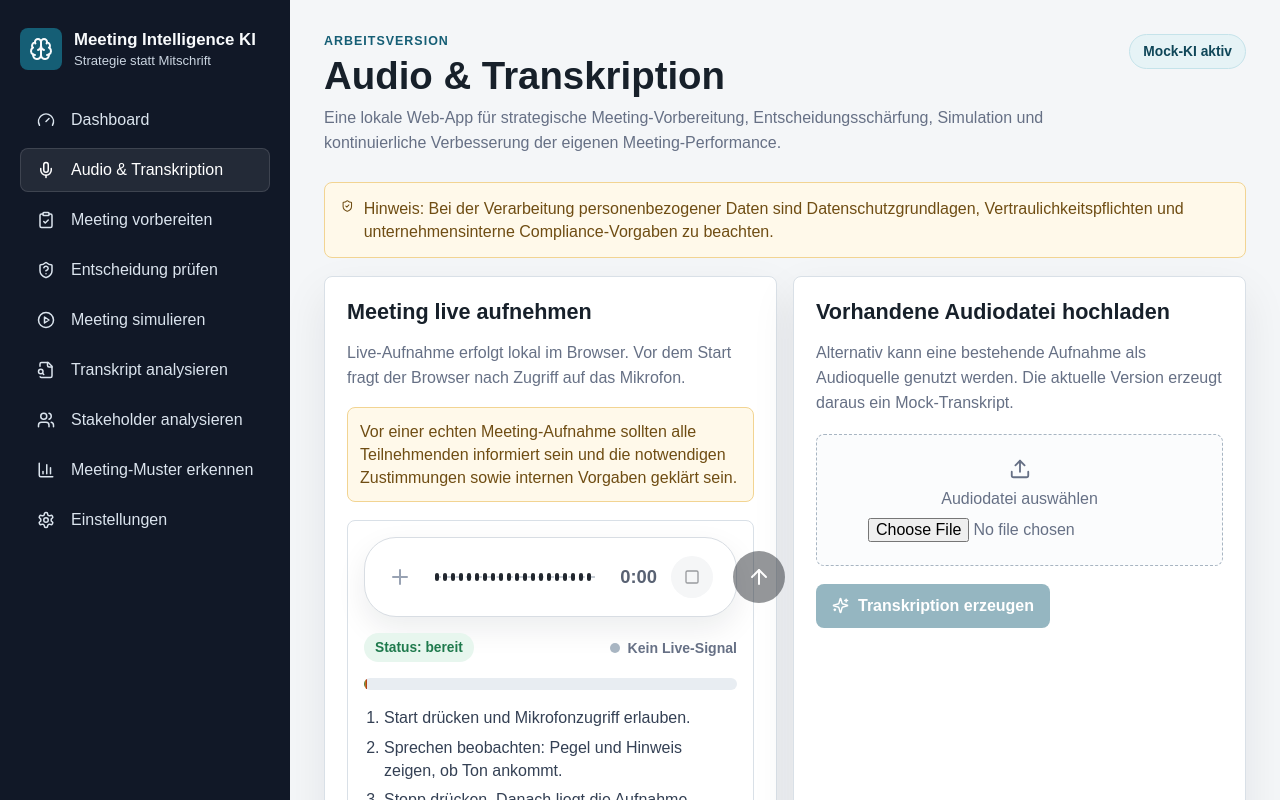
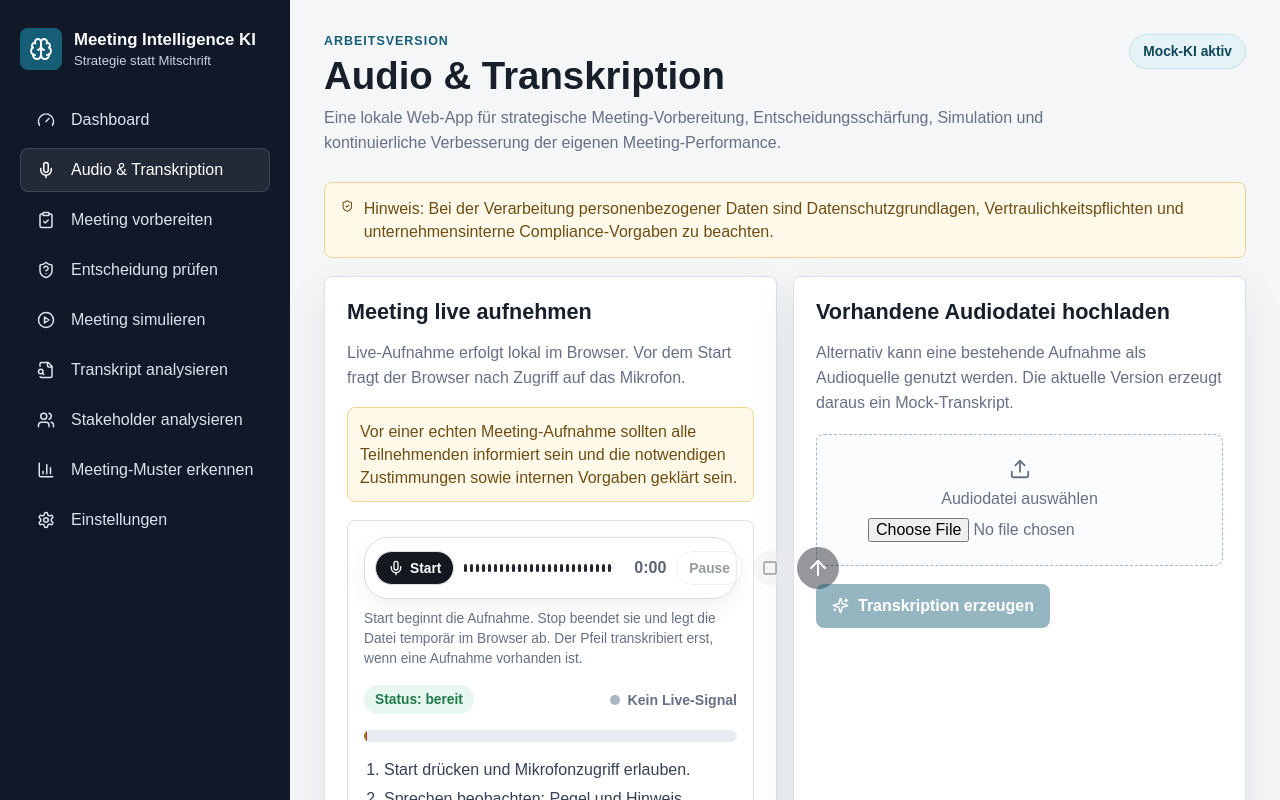
Before and after one commit to BM1964-25/Ki-Meeting, a Next.js app: page / in a window 1280 px wide. Both pictures are taken after a click on the button "Audio & Transkription". Shown: the top 800 px of the page. Built offline with nearby package versions, Linux system fonts and the light colour scheme.

Commit message:
Refine recorder controls

```diff
--- a/app/globals.css
+++ b/app/globals.css
@@ -331,17 +331,54 @@ h3 {
   align-items: center;
   background: #ffffff;
   border: 1px solid #d8dde3;
-  border-radius: 32px;
-  box-shadow: 0 12px 30px rgba(16, 24, 40, 0.08);
+  border-radius: 24px;
+  box-shadow: 0 8px 22px rgba(16, 24, 40, 0.06);
   display: grid;
-  gap: 14px;
-  grid-template-columns: 42px minmax(160px, 1fr) auto 48px 48px;
-  min-height: 78px;
-  padding: 13px 14px;
+  gap: 10px;
+  grid-template-columns: auto minmax(150px, 1fr) auto auto 34px 42px;
+  min-height: 62px;
+  padding: 9px 10px;
 }
 
 .recorder-composer--recording {
   border-color: #f2b8ad;
+}
+
+.recorder-start-button,
+.recorder-text-button {
+  align-items: center;
+  border: 1px solid var(--line);
+  border-radius: 999px;
+  display: inline-flex;
+  font-size: 0.86rem;
+  font-weight: 800;
+  gap: 6px;
+  min-height: 34px;
+  padding: 0 12px;
+}
+
+.recorder-start-button {
+  background: #15191f;
+  color: #ffffff;
+}
+
+.recorder-start-button:hover:not(:disabled) {
+  background: var(--primary-dark);
+}
+
+.recorder-text-button {
+  background: #ffffff;
+  color: var(--text);
+}
+
+.recorder-text-button:hover:not(:disabled) {
+  background: var(--surface-muted);
+}
+
+.recorder-start-button:disabled,
+.recorder-text-button:disabled {
+  cursor: not-allowed;
+  opacity: 0.45;
 }
 
 .recorder-icon-button {
@@ -349,24 +386,14 @@ h3 {
   border: 0;
   border-radius: 999px;
   display: inline-flex;
-  height: 42px;
+  height: 34px;
   justify-content: center;
-  width: 42px;
+  width: 34px;
 }
 
 .recorder-icon-button:disabled {
   cursor: not-allowed;
   opacity: 0.45;
-}
-
-.recorder-icon-button--ghost {
-  background: transparent;
-  color: #98a2b3;
-}
-
-.recorder-icon-button--ghost:hover:not(:disabled) {
-  background: var(--surface-muted);
-  color: var(--text);
 }
 
 .recorder-icon-button--stop {
@@ -377,8 +404,8 @@ h3 {
 .recorder-icon-button--send {
   background: #15191f;
   color: #ffffff;
-  height: 52px;
-  width: 52px;
+  height: 42px;
+  width: 42px;
 }
 
 .recorder-icon-button--send:hover:not(:disabled) {
@@ -388,14 +415,14 @@ h3 {
 .recorder-waveform {
   align-items: center;
   display: flex;
-  gap: 4px;
-  min-height: 48px;
+  gap: 3px;
+  min-height: 38px;
   overflow: hidden;
   position: relative;
 }
 
 .recorder-waveform::before {
-  border-top: 2px dashed #c4cbd3;
+  border-top: 1px dashed #c4cbd3;
   content: "";
   left: 0;
   position: absolute;
@@ -408,8 +435,8 @@ h3 {
   background: #22272f;
   border-radius: 999px;
   display: inline-block;
-  flex: 0 0 4px;
-  min-height: 4px;
+  flex: 0 0 3px;
+  min-height: 3px;
   position: relative;
   transition: height 110ms linear, opacity 110ms linear;
   z-index: 1;
@@ -421,10 +448,17 @@ h3 {
 
 .recorder-timer {
   color: #596273;
-  font-size: 1.15rem;
+  font-size: 1rem;
   font-weight: 800;
-  min-width: 48px;
+  min-width: 42px;
   text-align: right;
+}
+
+.recorder-helper {
+  color: var(--muted);
+  font-size: 0.86rem;
+  line-height: 1.45;
+  margin: 10px 0 0;
 }
 
 .recording-consent {
@@ -820,10 +854,19 @@ h3 {
   }
 
   .recorder-composer {
-    border-radius: 24px;
+    border-radius: 18px;
     gap: 9px;
-    grid-template-columns: 36px minmax(80px, 1fr) auto 40px 44px;
+    grid-template-columns: 1fr auto auto;
     padding: 11px;
+  }
+
+  .recorder-start-button {
+    grid-column: 1 / 2;
+  }
+
+  .recorder-waveform {
+    grid-column: 1 / -1;
+    grid-row: 2;
   }
 
   .recorder-icon-button {
--- a/app/page.tsx
+++ b/app/page.tsx
@@ -9,12 +9,10 @@ import {
   ClipboardCheck,
   Download,
   Mic,
-  PauseCircle,
   FileSearch,
   Gauge,
   MessageSquareText,
   PlayCircle,
-  Plus,
   Square,
   Settings,
   ShieldQuestion,
@@ -506,12 +504,13 @@ export default function Home() {
                   <div className={`recorder-composer recorder-composer--${recordingState}`}>
                     <button
                       aria-label="Neue Aufnahme starten"
-                      className="recorder-icon-button recorder-icon-button--ghost"
+                      className="recorder-start-button"
                       disabled={recordingState === "recording" || recordingState === "paused"}
                       onClick={startRecording}
                       type="button"
                     >
-                      <Plus size={24} aria-hidden="true" />
+                      <Mic size={16} aria-hidden="true" />
+                      Start
                     </button>
                     <div className="recorder-waveform" aria-label="Live-Wellenform">
                       {waveformBars.map((height, index) => (
@@ -523,6 +522,15 @@ export default function Home() {
                       ))}
                     </div>
                     <span className="recorder-timer">{formatTimer(recordingSeconds)}</span>
+                    <button
+                      aria-label={recordingState === "paused" ? "Aufnahme fortsetzen" : "Aufnahme pausieren"}
+                      className="recorder-text-button"
+                      disabled={!recorder}
+                      onClick={recordingState === "paused" ? resumeRecording : pauseRecording}
+                      type="button"
+                    >
+                      {recordingState === "paused" ? "Fortsetzen" : "Pause"}
+                    </button>
                     <button
                       aria-label={recordingState === "recording" ? "Aufnahme stoppen" : "Aufnahme pausiert oder nicht gestartet"}
                       className="recorder-icon-button recorder-icon-button--stop"
@@ -542,6 +550,10 @@ export default function Home() {
                       <ArrowUp size={24} aria-hidden="true" />
                     </button>
                   </div>
+                  <p className="recorder-helper">
+                    Start beginnt die Aufnahme. Stop beendet sie und legt die Datei temporär im Browser ab.
+                    Der Pfeil transkribiert erst, wenn eine Aufnahme vorhanden ist.
+                  </p>
                   <div className="recording-header">
                     <span className={`recording-status recording-status--${recordingState}`}>
                       Status: {recordingState === "idle" ? "bereit" : recordingState === "recording" ? "Aufnahme läuft" : recordingState === "paused" ? "pausiert" : "Audio bereit"}
@@ -559,17 +571,6 @@ export default function Home() {
                     <li className={recordingState === "ready" ? "recording-steps__done" : ""}>Stopp drücken. Danach liegt die Aufnahme temporär im Browser vor.</li>
                     <li className={audioUrl ? "recording-steps__done" : ""}>Mit Download dauerhaft als Datei speichern oder direkt transkribieren.</li>
                   </ol>
-                  <div className="button-row">
-                    <button className="primary-button" onClick={startRecording} type="button" disabled={recordingState === "recording" || recordingState === "paused"}>
-                      <Mic size={17} /> Neue Aufnahme starten
-                    </button>
-                    <button className="secondary-button" onClick={recordingState === "paused" ? resumeRecording : pauseRecording} type="button" disabled={!recorder}>
-                      <PauseCircle size={17} /> {recordingState === "paused" ? "Aufnahme fortsetzen" : "Aufnahme pausieren"}
-                    </button>
-                    <button className="secondary-button" onClick={stopRecording} type="button" disabled={!recorder}>
-                      <Square size={15} /> Aufnahme stoppen
-                    </button>
-                  </div>
                   {recordingError && <p className="recording-error">{recordingError}</p>}
                 </div>
                 {audioUrl && (
```
